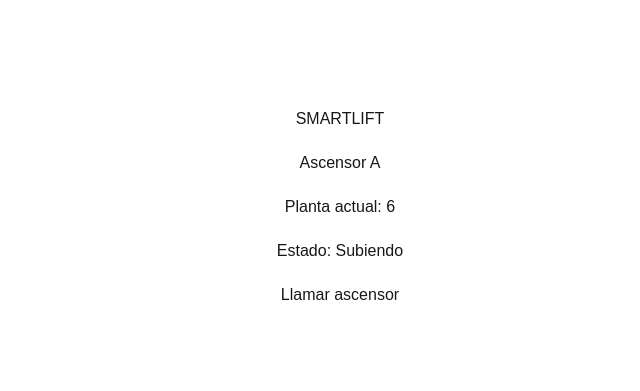
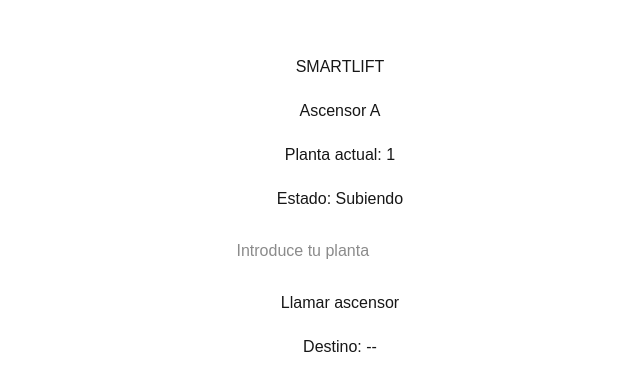
Before and after one commit to Mirene12/smartlift, a Next.js app: page / in a window 1280 px wide. Shown: the part 193-584 px from the top of the page, without its empty margins (300-940 px from the left). Built offline with nearby package versions, Linux system fonts and the light colour scheme.

Commit message:
v0.2 primera solicitud funcional de ascensor

```diff
--- a/app/page.tsx
+++ b/app/page.tsx
@@ -5,8 +5,38 @@
 export default function Home() {
   const [floor, setFloor] = useState(1);
   const [direction, setDirection] = useState("Subiendo");
+  const [requestedFloor, setRequestedFloor] = useState("");
+  const [message, setMessage] = useState("");
+  const [targetFloor, setTargetFloor] = useState<number | null>(null);
 
-  useEffect(() => {
+useEffect(() => {
+  const interval = setInterval(() => {
+
+    if (targetFloor === null) return;
+
+    setFloor((currentFloor) => {
+
+      if (currentFloor < targetFloor) {
+        setDirection("Subiendo");
+        return currentFloor + 1;
+      }
+
+      if (currentFloor > targetFloor) {
+        setDirection("Bajando");
+        return currentFloor - 1;
+      }
+
+      setDirection("Disponible");
+      return currentFloor;
+
+    });
+
+  }, 1000);
+
+  return () => clearInterval(interval);
+
+}, [targetFloor])
+  /*useEffect(() => {
     const interval = setInterval(() => {
       setFloor((currentFloor) => {
         if (currentFloor >= 10) {
@@ -26,7 +56,7 @@
     }, 1000);
 
     return () => clearInterval(interval);
-  }, [direction]);
+  }, [direction]);*/
 
   return (
     <main
@@ -47,7 +77,28 @@
 
       <p>Estado: {direction}</p>
 
-      <button>Llamar ascensor</button>
+      <input
+      type="number"
+      placeholder="Introduce tu planta"
+      value={requestedFloor}
+      onChange={(e) => setRequestedFloor(e.target.value)}
+      style={{
+        padding: "8px",
+        fontSize: "16px",
+      }}
+      />
+      <button
+      onClick={() => {
+      const selectedFloor = Number(requestedFloor);
+
+      setTargetFloor(selectedFloor);
+
+      setMessage(`Ascensor solicitado a la planta ${selectedFloor}`);
+      }}
+      >
+      Llamar ascensor
+      </button>
+      <p>Destino: {targetFloor ?? "--"}</p>
     </main>
   );
 }
```
